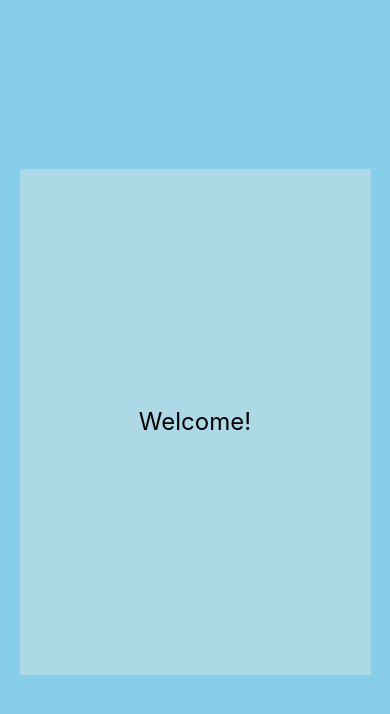
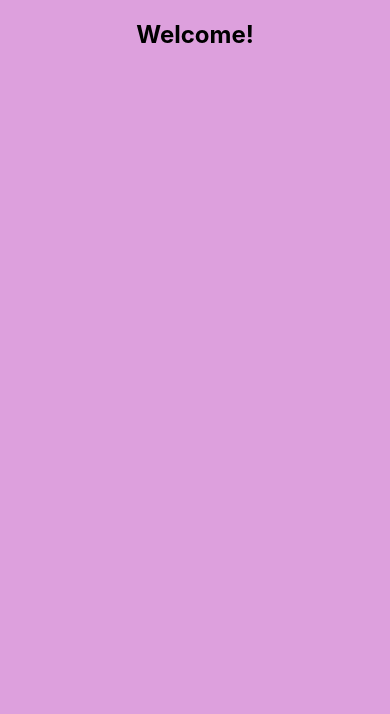
Before and after one commit to muazimmaqbool/React-Native-Tutorials, a React Native app: screen / in a window 390 px wide. Shown: the top 714 px of the page. Built offline with nearby package versions, Linux system fonts and the light colour scheme.

Commit message:
safeareaview info

```diff
--- a/App.js
+++ b/App.js
@@ -216,8 +216,8 @@ const App = () => {
       {/*comment out Above code when working in Dynamic Ui folder, Lists folder, */}
       {/* <DimensionsAPI/> */}
       {/* <B_DimAPIsolution/> */}
-      <C_UseWindowDimensions/>
-      {/* <D_SafeAreaView/> */}
+      {/* <C_UseWindowDimensions/> */}
+      <D_SafeAreaView/>
       {/* <E_Platform_Specific_code/> */}
 
       {/*pockemon example */}
--- a/Dynamic UI/D_SafeAreaView.js
+++ b/Dynamic UI/D_SafeAreaView.js
@@ -1,23 +1,25 @@
 import { StyleSheet, Text, View, SafeAreaView } from "react-native";
 import React from "react";
 /*
-lec-43:
 ->Note: SafeAreaView: only works on IOS and not on Android
 ->SafeAreaView:
   ->if you see the below code's output in ios and android , the text is visible in "android" and not in "IOS"
-         because in ios the text is hidden behind the notch.
-  -- if you add paddingTop to container then text is visible in "ios" as well, but this not the right solution
-        as we have unnecessary space at top in "Android".
-  --> and to fix we need find out what is the "safe area" for the given device and render our application only
-     within the view, that is exactly what the "SafeAreaView" component is for.
+    because in ios the text is hidden behind the notch.
+
+  ->if you add paddingTop to container then text is visible in "ios" as well, but this not the right solution
+    as we have unnecessary space at top in "Android".
+
+  ->and to fix we need find out what is the "safe area" for the given device and render our application only
+    within that safe area, that is exactly what the "SafeAreaView" component is for.
 
   ->The purpose of "SafeAreaView" is to render content within the safe area boundries of a device,
-      it applies padding to reflect the physical limitations of the screen such as rounded corners and camera notches
+    it applies padding to reflect the physical limitations of the screen such as rounded corners and camera notches
 
   ->After applying the "SafeAreaView", you can see that our application is now rendered in safe area view which
     avoids the notch at the top and curve/buttons at the bottom
-    ->but you can see outside the safe area: white color in ios and to fix this
-      apply same background to "SafeAreaView" same as the container
+
+  ->but you can see outside the safe area: white color in ios and to fix this
+    apply same background to "SafeAreaView" same as the container
 */
 
 const D_SafeAreaView = () => {
```
